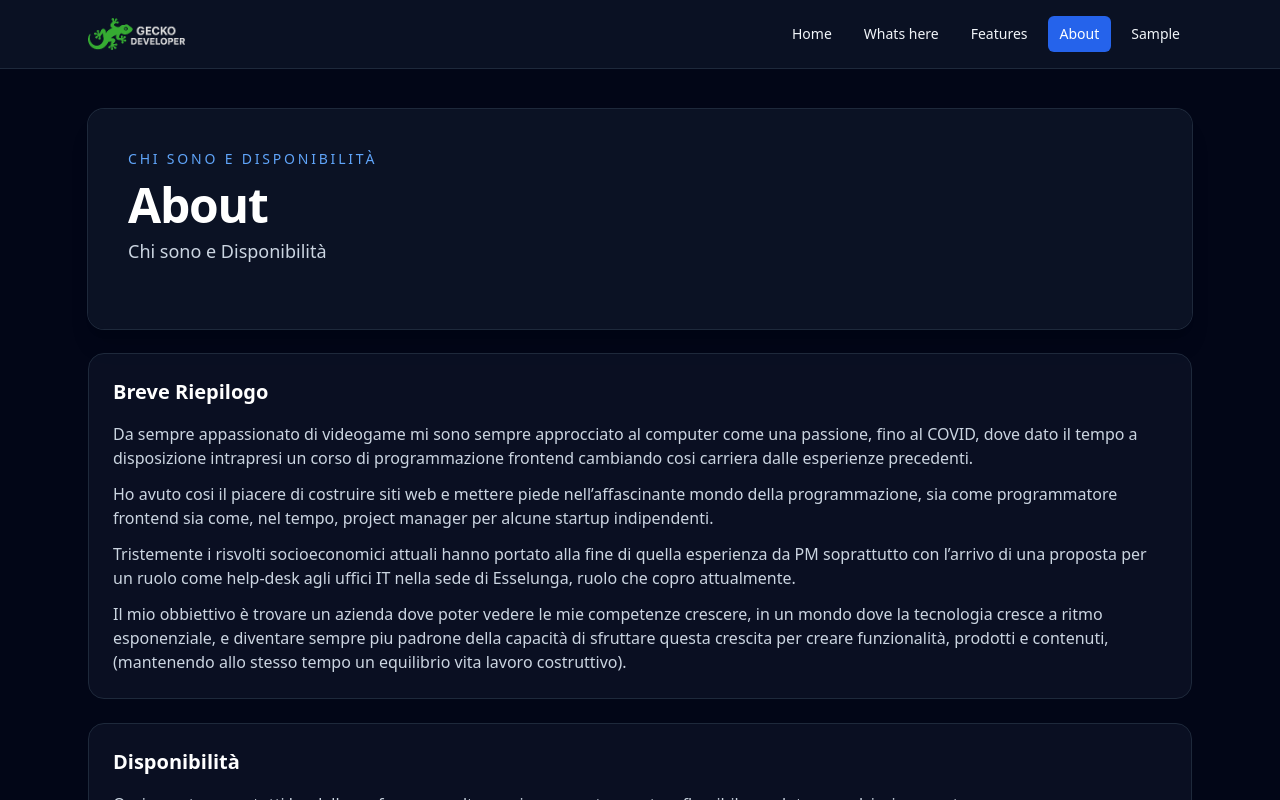
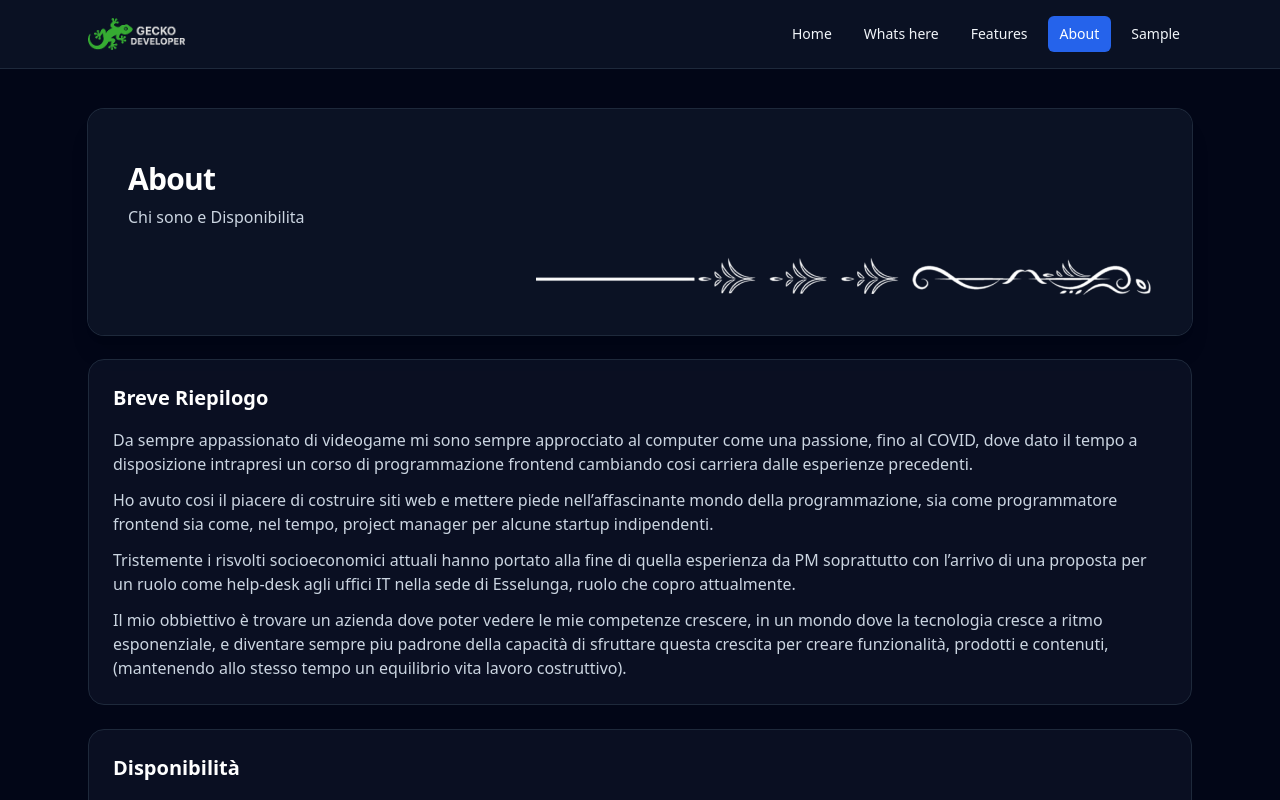
Before and after one commit to France900/Nuxt_Portfolio, a Nuxt app: page /about in a window 1280 px wide. Shown: the top 800 px of the page. Built offline with nearby package versions, Linux system fonts and the light colour scheme.

Commit message:
Mini hero
Aggiustata l'intestazione delle altre pagine (diverse dalla homepage) con un piccolo componente di intestazione

```diff
--- /dev/null
+++ b/app/components/MiniHero.vue
@@ -0,0 +1,23 @@
+<template>
+    <div class="min-h-[220px] rounded-2xl bg-slate-900/70 p-10 shadow-xl ring-1 ring-slate-800 flex flex-col">
+        <h1 class="mt-3 mr-auto text-3xl font-semibold tracking-tight text-white">{{ title }}</h1>
+        <h2 class="mt-2 mr-auto text-slate-300">{{ subtitle }}</h2>
+        <!-- <div class="bg-[url('/little_mask.png')] bg-contain bg-no-repeat bg-right-bottom m-8" /> -->
+        <img src="/little_mask.png" class="ml-auto mt-auto md:max-w-[80%]" alt="">
+    </div>
+</template>
+
+<script setup lang="ts">
+const props = withDefaults(
+    defineProps<{
+        title?: string
+        subtitle?: string
+    }>(),
+    {
+        title: 'About',
+        subtitle: 'Chi sono e Disponibilita',
+    },
+)
+
+const { title, subtitle } = props
+</script>
--- a/app/pages/about.vue
+++ b/app/pages/about.vue
@@ -1,10 +1,6 @@
 <template>
   <section class="space-y-6">
-    <div class="min-h-[220px] rounded-2xl bg-slate-900/70 p-10 shadow-xl ring-1 ring-slate-800">
-      <p class="text-sm uppercase tracking-[0.2em] text-blue-400">Chi sono e Disponibilità</p>
-      <h1 class="mt-3 text-4xl font-semibold tracking-tight text-white sm:text-5xl">About</h1>
-      <h2 class="mt-2 text-lg text-slate-300">Chi sono e Disponibilità</h2>
-    </div>
+    <MiniHero title="About" subtitle="Chi sono e Disponibilita" />
 
     <div class="space-y-4 rounded-2xl border border-slate-800 bg-slate-900/60 p-6">
       <h3 class="text-xl font-semibold text-white">Breve Riepilogo</h3>
@@ -26,7 +22,8 @@
         <p>
           Il mio obbiettivo è trovare un azienda dove poter vedere le mie competenze crescere, in un mondo dove la
           tecnologia cresce a ritmo esponenziale, e diventare sempre piu padrone della capacità di sfruttare questa
-          crescita per creare funzionalità, prodotti e contenuti, (mantenendo allo stesso tempo un equilibrio vita lavoro
+          crescita per creare funzionalità, prodotti e contenuti, (mantenendo allo stesso tempo un equilibrio vita
+          lavoro
           costruttivo).
         </p>
       </div>
--- a/app/pages/landing.vue
+++ b/app/pages/landing.vue
@@ -1,8 +1,5 @@
 <template>
   <section class="space-y-4">
-    <h1 class="text-3xl font-semibold tracking-tight text-white">Landing Page</h1>
-    <p class="max-w-3xl text-lg leading-relaxed text-slate-300">
-      Sezione dedicata alla presentazione iniziale.
-    </p>
+    <MiniHero title="Landing Page" subtitle="Sezione dedicata alla presentazione iniziale" />
   </section>
 </template>
--- a/app/pages/saas.vue
+++ b/app/pages/saas.vue
@@ -1,8 +1,5 @@
 <template>
   <section class="space-y-4">
-    <h1 class="text-3xl font-semibold tracking-tight text-white">Software as a Service (SaaS)</h1>
-    <p class="max-w-3xl text-lg leading-relaxed text-slate-300">
-      Informazioni sui servizi SaaS offerti.
-    </p>
+    <MiniHero title="Software as a Service (SaaS)" subtitle="Informazioni sui servizi SaaS offerti" />
   </section>
 </template>
--- a/app/pages/whats-here.vue
+++ b/app/pages/whats-here.vue
@@ -1,8 +1,5 @@
 <template>
   <section class="space-y-4">
-    <h1 class="text-3xl font-semibold tracking-tight text-white">Whats here</h1>
-    <p class="max-w-3xl text-lg leading-relaxed text-slate-300">
-      Panoramica di cosa puoi trovare qui.
-    </p>
+    <MiniHero title="Whats here" subtitle="Panoramica di cosa puoi trovare qui" />
   </section>
 </template>
```
Also changed, not shown: public/little_mask.png (added).
